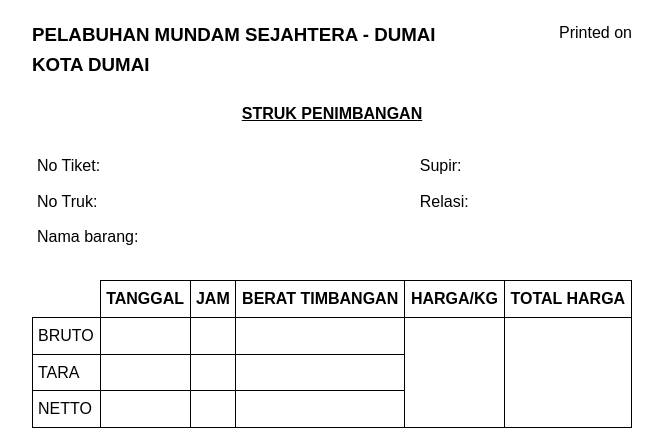
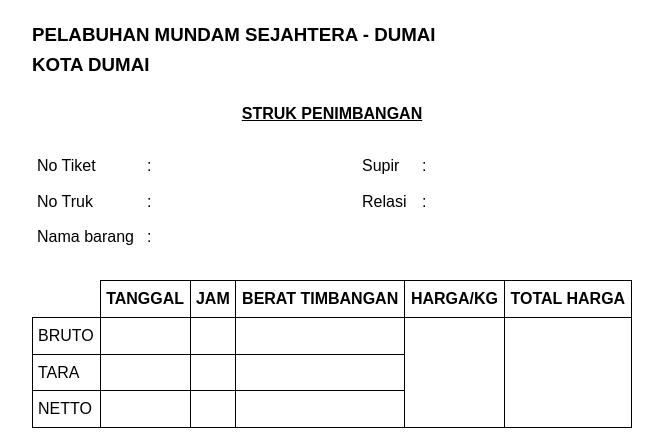
Before and after one commit to erikprakoso/ptpms, a CodeIgniter app: page /ptpms/index.php/recap/print/1 in a window 1280 px wide. Shown: the top 441 px of the page, without its empty margins (308-971 px from the left). Run offline with CodeIgniter, Linux system fonts and the light colour scheme; data comes from the database, SQL or seed files in the repository; data that the repository does not hold is empty.

Commit message:
penyesuaian

```diff
--- a/application/config/config.php
+++ b/application/config/config.php
@@ -497,7 +497,8 @@
 | helper' page of the user guide for information regarding date handling.
 |
 */
-$config['time_reference'] = 'local';
+// $config['time_reference'] = 'local';
+$config['time_reference'] = 'Asia/Jakarta';
 
 /*
 |--------------------------------------------------------------------------
--- a/application/views/recap/print.php
+++ b/application/views/recap/print.php
@@ -77,7 +77,7 @@
                 <h3>PELABUHAN MUNDAM SEJAHTERA - DUMAI</h3>
                 <h3>KOTA DUMAI</h3>
             </div>
-            <p>Printed on</p>
+            <p><?php echo $scale->update_date; ?> <?php echo $scale->update_time; ?></p>
         </div>
 
         <div class="body">
@@ -86,19 +86,24 @@
             </h4>
             <table style="border-collapse: collapse; border: none;">
                 <tr style="border: none;">
-                    <td style="border: none;">No Tiket:</td>
+                    <td style="border: none; width: 100px;">No Tiket</td>
+                    <td style="border: none;">:</td>
                     <td style="border: none;"><?php echo $scale->id; ?></td>
-                    <td style="border: none;">Supir:</td>
+                    <td style="border: none; width: 50px;">Supir</td>
+                    <td style="border: none;">:</td>
                     <td style="border: none;"><?php echo $scale->driver_name; ?></td>
                 </tr>
                 <tr>
-                    <td style="border: none;">No Truk:</td>
+                    <td style="border: none; width: 100px;">No Truk</td>
+                    <td style="border: none;">:</td>
                     <td style="border: none;"><?php echo $scale->truck_number; ?></td>
-                    <td style="border: none;">Relasi:</td>
+                    <td style="border: none; width: 50px;">Relasi</td>
+                    <td style="border: none;">:</td>
                     <td style="border: none;"><?php echo $scale->destination; ?></td>
                 </tr>
                 <tr>
-                    <td style="border: none;">Nama barang:</td>
+                    <td style="border: none;">Nama barang</td>
+                    <td style="border: none;">:</td>
                     <td style="border: none;" colspan="3"><?php echo $scale->item_name; ?></td>
                 </tr>
             </table>
@@ -115,21 +120,21 @@
                 <tr>
                     <td>BRUTO</td>
                     <td><?php echo $scale->create_date; ?></td>
-                    <td></td>
+                    <td><?php echo $scale->create_time; ?></td>
                     <td><?php echo $scale->bruto; ?></td>
                     <td rowspan="3"></td>
                     <td rowspan="3"></td>
                 </tr>
                 <tr>
                     <td>TARA</td>
-                    <td><?php echo $scale->create_date; ?></td>
-                    <td></td>
+                    <td><?php echo $scale->update_date; ?></td>
+                    <td><?php echo $scale->update_time; ?></td>
                     <td><?php echo $scale->tara; ?></td>
                 </tr>
                 <tr>
                     <td>NETTO</td>
-                    <td><?php echo $scale->create_date; ?></td>
-                    <td></td>
+                    <td><?php echo $scale->update_date; ?></td>
+                    <td><?php echo $scale->update_time; ?></td>
                     <td><?php echo $scale->netto; ?></td>
                 </tr>
             </table>
@@ -158,7 +163,7 @@
         </div>
 
         <div class="footer">
-            <p>Keterangan:</p>
+            <p>Keterangan: <?php echo $scale->information; ?></p>
         </div>
     </div>
     <script>
--- a/application/views/template.php
+++ b/application/views/template.php
@@ -189,7 +189,10 @@
     <script>
         $(document).ready(function() {
             $('#dataTable').DataTable({
-                // Additional options and configurations can be added here
+                "order": [
+                    [0, "desc"]
+                ] // Urutkan kolom pertama (indeks 0) secara descending
+                // Anda dapat menambahkan opsi dan konfigurasi tambahan lainnya di sini
             });
         });
     </script>
```
Also changed, not shown: application/controllers/Dashboard.php (+34 -4 lines), application/models/Scales_model.php (+1 -15 lines), application/views/dashboard/detail.php (+18 -1 lines).
